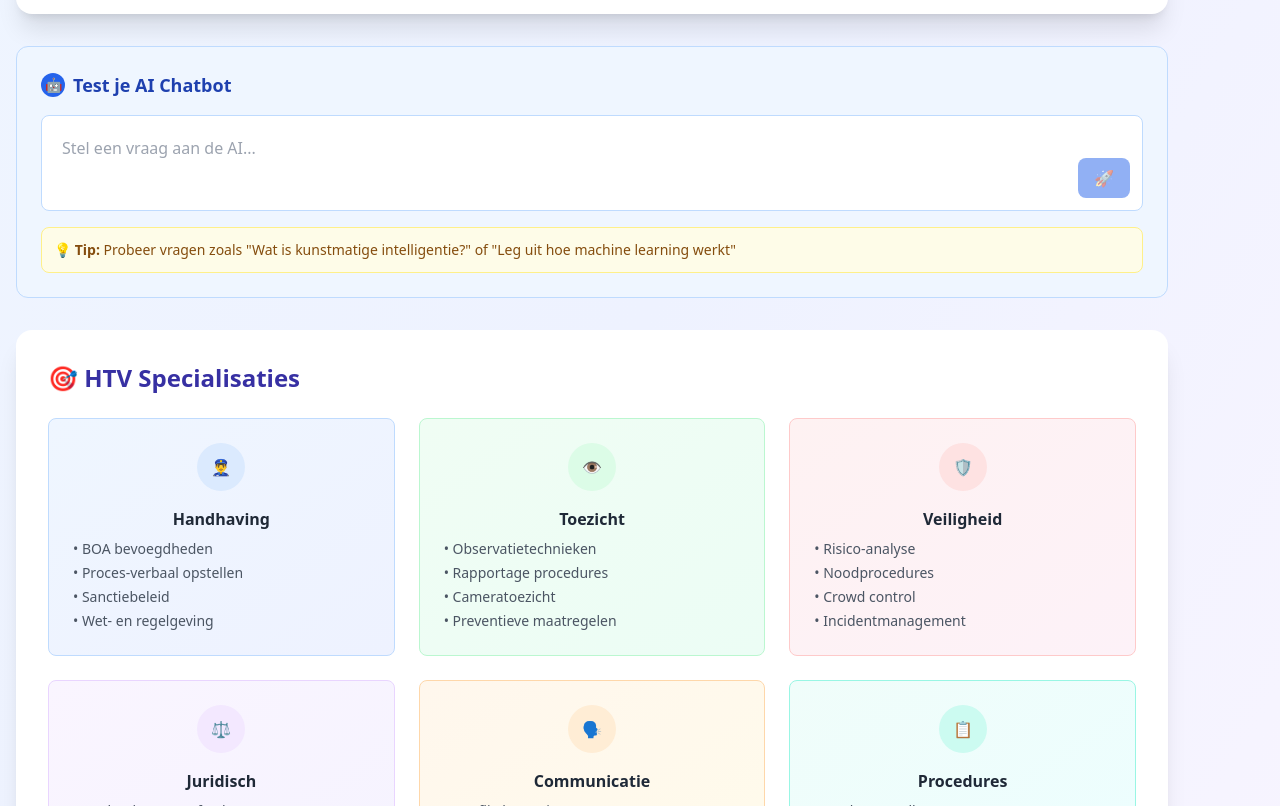
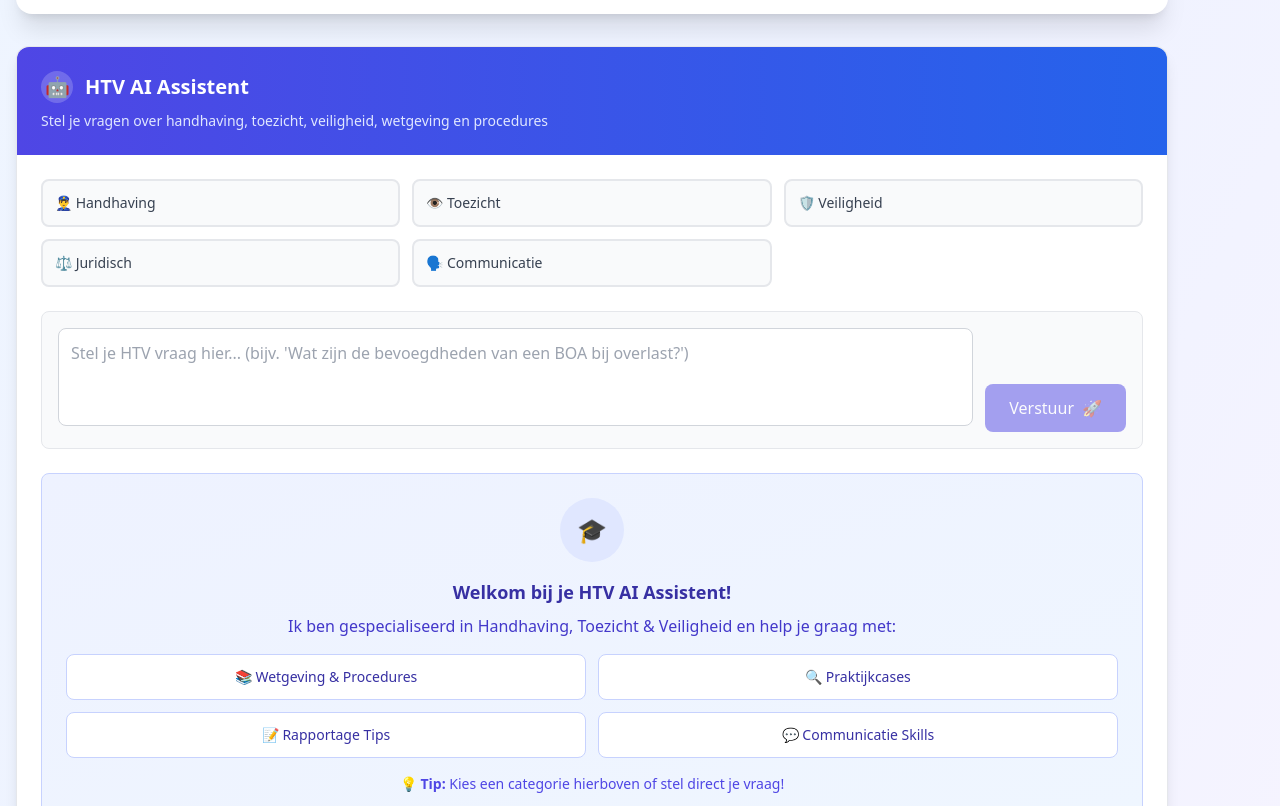
Before and after one commit to J00landa/bejegening, a Next.js app: page / in a window 1280 px wide. Shown: the part 774-1580 px from the top of the page. Built offline with nearby package versions, Linux system fonts and the light colour scheme.

Commit message:
HTV Gespecialiseerde Chatbot

```diff
--- a/src/components/TestChatBot.tsx
+++ b/src/components/TestChatBot.tsx
@@ -7,19 +7,82 @@ export default function TestChatBot() {
   const [message, setMessage] = useState('')
   const [response, setResponse] = useState('')
   const [isLoading, setIsLoading] = useState(false)
+  const [selectedCategory, setSelectedCategory] = useState<string>('')
 
-  const sendMessage = async () => {
-    if (!message.trim()) return
+  // HTV-specifieke categorieën en voorbeeldvragen
+  const htvCategories = {
+    handhaving: {
+      name: "👮‍♂️ Handhaving",
+      color: "blue",
+      examples: [
+        "Wat zijn de bevoegdheden van een BOA?",
+        "Hoe stel je een proces-verbaal op?",
+        "Welke sancties kan ik opleggen bij overlast?",
+        "Wat is het verschil tussen een waarschuwing en een boete?"
+      ]
+    },
+    toezicht: {
+      name: "👁️ Toezicht",
+      color: "green",
+      examples: [
+        "Welke observatietechnieken zijn er?",
+        "Hoe rapporteer je een incident?",
+        "Wat zijn de regels voor cameratoezicht?",
+        "Hoe herken je verdacht gedrag?"
+      ]
+    },
+    veiligheid: {
+      name: "🛡️ Veiligheid",
+      color: "red",
+      examples: [
+        "Hoe doe je een risico-analyse?",
+        "Wat zijn de noodprocedures bij een incident?",
+        "Hoe beheers je een menigte?",
+        "Welke veiligheidsmaatregelen zijn verplicht?"
+      ]
+    },
+    juridisch: {
+      name: "⚖️ Juridisch",
+      color: "purple",
+      examples: [
+        "Wat staat er in artikel 140 Wetboek van Strafrecht?",
+        "Welke APV bepalingen gelden voor mijn gemeente?",
+        "Wat is het verschil tussen strafrecht en bestuursrecht?",
+        "Wanneer mag ik iemand aanhouden?"
+      ]
+    },
+    communicatie: {
+      name: "🗣️ Communicatie",
+      color: "orange",
+      examples: [
+        "Hoe de-escaleer je een conflict?",
+        "Welke gesprekstechnieken zijn effectief?",
+        "Hoe ga je om met agressieve burgers?",
+        "Wat zijn de do's en don'ts bij communicatie?"
+      ]
+    }
+  }
+
+  const sendMessage = async (customMessage?: string) => {
+    const messageToSend = customMessage || message
+    if (!messageToSend.trim()) return
 
     setIsLoading(true)
     try {
+      // Voeg HTV context toe aan het bericht
+      const htvContext = `Je bent een gespecialiseerde AI assistent voor HTV studenten (Handhaving, Toezicht en Veiligheid).
+      Geef praktische, accurate antwoorden over Nederlandse wet- en regelgeving, procedures, en best practices in het HTV vakgebied.
+      Focus op concrete, toepasbare informatie die studenten kunnen gebruiken in hun studie en latere beroepspraktijk.
+
+      Vraag van student: ${messageToSend}`
+
       const res = await fetch('/api/chat', {
         method: 'POST',
         headers: {
           'Content-Type': 'application/json',
         },
         body: JSON.stringify({
-          message,
+          message: htvContext,
           aiModel: 'smart'
         }),
       })
@@ -31,6 +94,11 @@ export default function TestChatBot() {
 
       const data = await res.json()
       setResponse(data.response)
+
+      // Clear message if it was sent manually
+      if (!customMessage) {
+        setMessage('')
+      }
     } catch (error) {
       console.error('Error:', error)
       setResponse('Error: ' + (error instanceof Error ? error.message : 'Onbekende fout'))
@@ -46,99 +114,219 @@ export default function TestChatBot() {
     }
   }
 
+  const handleExampleClick = (example: string) => {
+    setMessage(example)
+    sendMessage(example)
+  }
+
+  const getColorClasses = (color: string) => {
+    const colors = {
+      blue: "bg-blue-50 border-blue-200 text-blue-800 hover:bg-blue-100",
+      green: "bg-green-50 border-green-200 text-green-800 hover:bg-green-100",
+      red: "bg-red-50 border-red-200 text-red-800 hover:bg-red-100",
+      purple: "bg-purple-50 border-purple-200 text-purple-800 hover:bg-purple-100",
+      orange: "bg-orange-50 border-orange-200 text-orange-800 hover:bg-orange-100"
+    }
+    return colors[color as keyof typeof colors] || colors.blue
+  }
+
   return (
-    <div className="bg-blue-50 border border-blue-200 rounded-xl p-6">
-      <h3 className="text-lg font-semibold text-blue-800 mb-4 flex items-center">
-        <span className="w-6 h-6 bg-blue-600 rounded-full flex items-center justify-center mr-2">
-          <span className="text-white text-sm">🤖</span>
+    <div className="bg-white border border-gray-200 rounded-xl shadow-lg">
+      {/* Header */}
+      <div className="bg-gradient-to-r from-indigo-600 to-blue-600 text-white p-6 rounded-t-xl">
+        <h3 className="text-xl font-bold flex items-center">
+          <span className="w-8 h-8 bg-white bg-opacity-20 rounded-full flex items-center justify-center mr-3">
+            🤖
           </span>
-        Test je AI Chatbot
+          HTV AI Assistent
         </h3>
+        <p className="text-indigo-100 text-sm mt-2">
+          Stel je vragen over handhaving, toezicht, veiligheid, wetgeving en procedures
+        </p>
+      </div>
 
-      <div className="space-y-4">
+      <div className="p-6 space-y-6">
+        {/* Quick Categories */}
+        <div className="grid grid-cols-1 sm:grid-cols-2 lg:grid-cols-3 gap-3">
+          {Object.entries(htvCategories).map(([key, category]) => (
+            <button
+              key={key}
+              onClick={() => setSelectedCategory(selectedCategory === key ? '' : key)}
+              className={`p-3 rounded-lg border-2 transition-all text-left ${
+                selectedCategory === key
+                  ? getColorClasses(category.color)
+                  : 'bg-gray-50 border-gray-200 text-gray-700 hover:bg-gray-100'
+              }`}
+            >
+              <div className="font-medium text-sm">{category.name}</div>
+            </button>
+          ))}
+        </div>
+
+        {/* Example Questions */}
+        {selectedCategory && (
+          <div className="bg-gray-50 rounded-lg p-4">
+            <h4 className="font-medium text-gray-800 mb-3">
+              💡 Voorbeeldvragen voor {htvCategories[selectedCategory as keyof typeof htvCategories].name}:
+            </h4>
+            <div className="grid grid-cols-1 gap-2">
+              {htvCategories[selectedCategory as keyof typeof htvCategories].examples.map((example, index) => (
+                <button
+                  key={index}
+                  onClick={() => handleExampleClick(example)}
+                  className="text-left p-3 bg-white rounded-lg border border-gray-200 hover:border-indigo-300 hover:bg-indigo-50 transition-all text-sm"
+                  disabled={isLoading}
+                >
+                  "{example}"
+                </button>
+              ))}
+            </div>
+          </div>
+        )}
+
         {/* Input Area */}
-        <div className="bg-white rounded-lg border border-blue-200 p-3">
-          <div className="flex items-end space-x-2">
+        <div className="bg-gray-50 rounded-lg border border-gray-200 p-4">
+          <div className="flex items-end space-x-3">
             <div className="flex-1">
               <textarea
                 value={message}
                 onChange={(e) => setMessage(e.target.value)}
                 onKeyPress={handleKeyPress}
-                placeholder="Stel een vraag aan de AI..."
-                className="w-full p-2 border-0 resize-none focus:outline-none"
-                rows={2}
+                placeholder="Stel je HTV vraag hier... (bijv. 'Wat zijn de bevoegdheden van een BOA bij overlast?')"
+                className="w-full p-3 border border-gray-300 rounded-lg resize-none focus:outline-none focus:ring-2 focus:ring-indigo-500 focus:border-transparent"
+                rows={3}
                 disabled={isLoading}
               />
             </div>
 
             <button
-              onClick={sendMessage}
+              onClick={() => sendMessage()}
               disabled={isLoading || !message.trim()}
-              className="px-4 py-2 bg-blue-600 text-white rounded-lg hover:bg-blue-700 focus:outline-none focus:ring-2 focus:ring-blue-500 focus:ring-offset-2 disabled:opacity-50 disabled:cursor-not-allowed transition-colors"
+              className="px-6 py-3 bg-indigo-600 text-white rounded-lg hover:bg-indigo-700 focus:outline-none focus:ring-2 focus:ring-indigo-500 focus:ring-offset-2 disabled:opacity-50 disabled:cursor-not-allowed transition-colors font-medium"
             >
-              {isLoading ? '⏳' : '🚀'}
+              {isLoading ? (
+                <div className="flex items-center space-x-2">
+                  <div className="w-4 h-4 border-2 border-white border-t-transparent rounded-full animate-spin"></div>
+                  <span>Denkt...</span>
+                </div>
+              ) : (
+                <div className="flex items-center space-x-2">
+                  <span>Verstuur</span>
+                  <span>🚀</span>
+                </div>
+              )}
             </button>
           </div>
         </div>
 
         {/* Loading State */}
         {isLoading && (
-          <div className="p-3 bg-blue-50 border border-blue-200 rounded-lg">
-            <div className="flex items-center space-x-2">
+          <div className="p-4 bg-indigo-50 border border-indigo-200 rounded-lg">
+            <div className="flex items-center space-x-3">
               <div className="flex space-x-1">
-                <div className="w-2 h-2 bg-blue-400 rounded-full animate-bounce"></div>
-                <div className="w-2 h-2 bg-blue-400 rounded-full animate-bounce" style={{animationDelay: '0.1s'}}></div>
-                <div className="w-2 h-2 bg-blue-400 rounded-full animate-bounce" style={{animationDelay: '0.2s'}}></div>
+                <div className="w-3 h-3 bg-indigo-500 rounded-full animate-pulse"></div>
+                <div className="w-3 h-3 bg-indigo-500 rounded-full animate-pulse" style={{animationDelay: '0.2s'}}></div>
+                <div className="w-3 h-3 bg-indigo-500 rounded-full animate-pulse" style={{animationDelay: '0.4s'}}></div>
               </div>
-              <span className="text-blue-700 text-sm">AI denkt na...</span>
+              <span className="text-indigo-700 font-medium">🧠 AI analyseert je HTV vraag...</span>
             </div>
+            <p className="text-indigo-600 text-sm mt-2 ml-12">
+              Even geduld, ik zoek de meest accurate informatie voor je...
+            </p>
           </div>
         )}
 
         {/* Response Area */}
         {response && !isLoading && (
-          <div className={`p-4 rounded-lg ${
+          <div className={`rounded-lg border-2 ${
             response.startsWith('Error:')
-              ? 'bg-red-50 border border-red-200'
-              : 'bg-green-50 border border-green-200'
+              ? 'bg-red-50 border-red-200'
+              : 'bg-green-50 border-green-200'
           }`}>
-            <p className={`text-sm font-medium mb-2 ${
+            {/* Response Header */}
+            <div className={`p-4 border-b ${
+              response.startsWith('Error:')
+                ? 'border-red-200 bg-red-100'
+                : 'border-green-200 bg-green-100'
+            }`}>
+              <p className={`font-semibold flex items-center ${
                 response.startsWith('Error:')
                   ? 'text-red-800'
                   : 'text-green-800'
               }`}>
                 {response.startsWith('Error:') ? (
-                <>❌ Fout:</>
+                  <>
+                    <span className="mr-2">❌</span>
+                    Er is een fout opgetreden
+                  </>
                 ) : (
-                <>✅ AI Antwoord:</>
+                  <>
+                    <span className="mr-2">✅</span>
+                    HTV AI Antwoord
+                  </>
                 )}
               </p>
-            <div className="bg-white p-3 rounded border">
+            </div>
+
+            {/* Response Content */}
+            <div className="p-4">
               {response.startsWith('Error:') ? (
-                <p className="text-gray-700 text-sm whitespace-pre-wrap">
+                <div className="space-y-3">
+                  <p className="text-red-700 font-medium">
                     {response}
                   </p>
+                  <div className="bg-red-100 border border-red-300 rounded-lg p-3">
+                    <p className="text-red-800 text-sm font-medium mb-2">🔧 Mogelijke oplossingen:</p>
+                    <ul className="text-red-700 text-sm space-y-1">
+                      <li>• Controleer of je GEMINI_API_KEY correct is ingesteld in .env.local</li>
+                      <li>• Zorg dat je een geldige API key hebt van Google AI Studio</li>
+                      <li>• Herstart de development server (npm run dev)</li>
+                    </ul>
+                  </div>
+                </div>
               ) : (
+                <div className="bg-white rounded-lg p-4 border border-gray-200">
                   <MarkdownRenderer
                     content={response}
-                  className="text-gray-700 text-sm"
+                    className="text-gray-800 leading-relaxed"
                   />
+                </div>
               )}
             </div>
-            {response.startsWith('Error:') && (
-              <p className="text-red-600 text-xs mt-2">
-                Controleer of je API key correct is ingesteld in .env.local
-              </p>
-            )}
           </div>
         )}
 
-        {/* Instructions */}
+        {/* Welcome Message */}
         {!response && !isLoading && (
-          <div className="p-3 bg-yellow-50 border border-yellow-200 rounded-lg">
-            <p className="text-yellow-800 text-sm">
-              💡 <strong>Tip:</strong> Probeer vragen zoals "Wat is kunstmatige intelligentie?" of "Leg uit hoe machine learning werkt"
+          <div className="bg-gradient-to-br from-indigo-50 to-blue-50 border border-indigo-200 rounded-lg p-6">
+            <div className="text-center">
+              <div className="w-16 h-16 bg-indigo-100 rounded-full flex items-center justify-center mx-auto mb-4">
+                <span className="text-2xl">🎓</span>
+              </div>
+              <h4 className="text-lg font-semibold text-indigo-800 mb-2">
+                Welkom bij je HTV AI Assistent!
+              </h4>
+              <p className="text-indigo-700 mb-4">
+                Ik ben gespecialiseerd in Handhaving, Toezicht & Veiligheid en help je graag met:
               </p>
+              <div className="grid grid-cols-1 sm:grid-cols-2 gap-3 text-sm">
+                <div className="bg-white rounded-lg p-3 border border-indigo-200">
+                  <span className="font-medium text-indigo-800">📚 Wetgeving & Procedures</span>
+                </div>
+                <div className="bg-white rounded-lg p-3 border border-indigo-200">
+                  <span className="font-medium text-indigo-800">🔍 Praktijkcases</span>
+                </div>
+                <div className="bg-white rounded-lg p-3 border border-indigo-200">
+                  <span className="font-medium text-indigo-800">📝 Rapportage Tips</span>
+                </div>
+                <div className="bg-white rounded-lg p-3 border border-indigo-200">
+                  <span className="font-medium text-indigo-800">💬 Communicatie Skills</span>
+                </div>
+              </div>
+              <p className="text-indigo-600 text-sm mt-4">
+                💡 <strong>Tip:</strong> Kies een categorie hierboven of stel direct je vraag!
+              </p>
+            </div>
           </div>
         )}
       </div>
```
Lines whose indentation alone changed are shown as unchanged.
